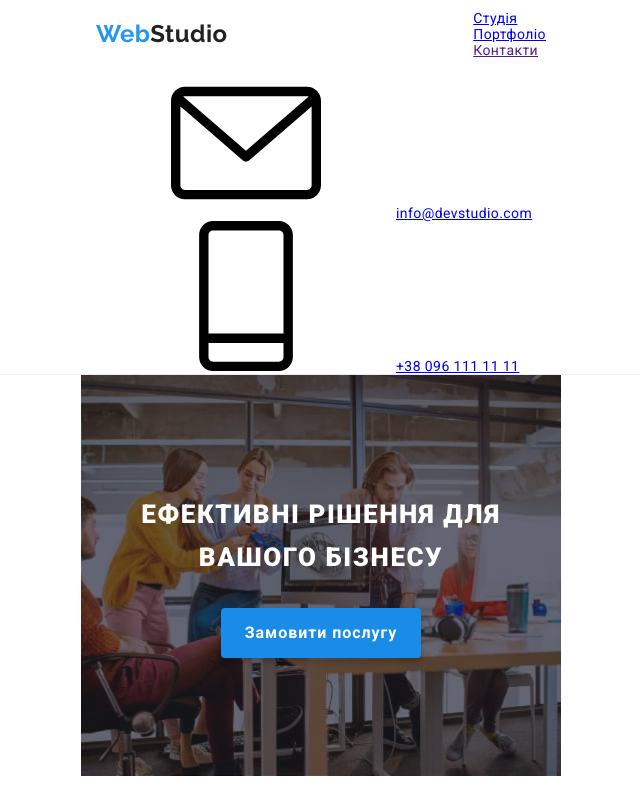
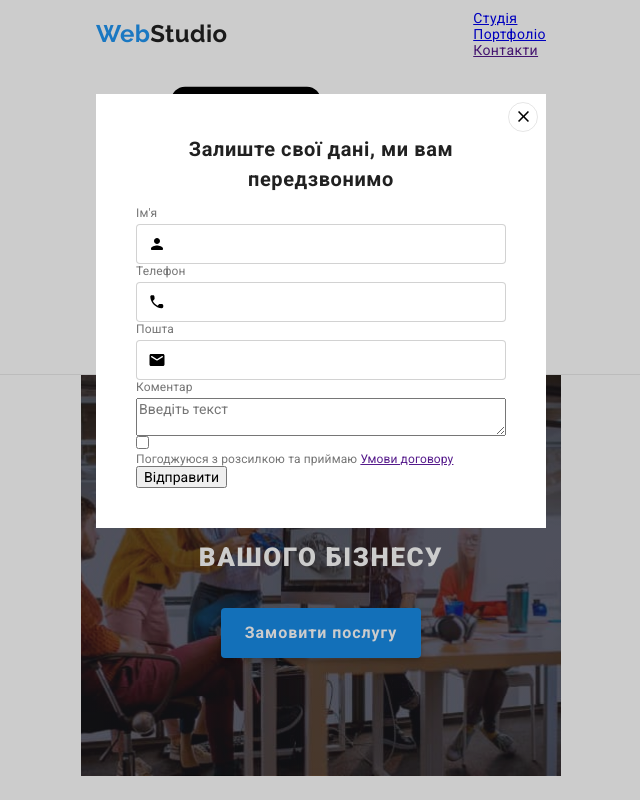
Before and after one commit to Linsted/WebStudio-project-HTML-CSS-adaptive-page-design, a plain HTML site: page index.html in a window 1280 px wide. Both pictures are taken after a click on the button "Замовити послугу". Shown: the top 800 px of the page, without its empty margins (319-959 px from the left). Drawn offline with nearby package versions, Linux system fonts and the light colour scheme.

Commit message:
add 2nd modal window

```diff
--- a/index.html
+++ b/index.html
@@ -307,10 +307,10 @@
 				<use href="./images/icons-opt.svg#icon-arrow-up"></use>
 			</svg>
 		</a>
-
+<!-- Modal window order  -->
 		<div class="backdrop is-hidden" data-modal>
 			<div class="modal">
-				<button class="button-close" data-modal-close> <svg class="button-close__icon" width="18px" height="18px">
+				<button class="button-close" data-modal-close> <svg class="button-close__icon" width="" height="">
 					<use href="./images/icons-opt.svg#icon-close-button"></use>
 				</svg> </button>
 				<p class="modal__text">Залиште свої дані, ми вам передзвонимо</p>
--- a/sass/components/_modalWindow.scss
+++ b/sass/components/_modalWindow.scss
@@ -1 +1,106 @@
 /* Backdrope and modal window*/
+.backdrop {
+
+    position: fixed;
+    top: 0;
+    left: 0;
+    bottom: 0;
+    right: 0;
+    padding: 94px 15px;
+    background-color: rgba(0, 0, 0, 0.2);
+
+    transform: scale(1);
+    opacity: 1;
+    transition: opacity 250ms linear, transform 250ms cubic-bezier(0.4, 0, 0.2, 1);;
+}
+.backdrop.is-hidden {
+    opacity: 0;
+    pointer-events: none;
+    overflow: hidden;
+
+}
+.modal {
+    position: relative;
+    max-width: 450px;
+    max-height: auto;
+    background-color: #FFFFFF;
+    padding: 40px;
+    margin-left: auto;
+    margin-right: auto;
+    transform: scale(1);
+    transition: transform 250ms cubic-bezier(0.4, 0, 0.2, 1);;
+}
+.backdrop.is-hidden .modal {
+    transform: scale(0.9);
+}
+.button-close {
+
+    position: absolute;
+    top: 8px;
+    right: 8px;
+    width: 30px;
+    height: 30px;
+
+    display: flex;
+    align-items: center;
+    justify-content: center;
+    padding: 0;
+    margin: 0;
+    border-radius: 50%;
+    background-color: transparent;
+    border: 1px solid rgba(0, 0, 0, 0.1);
+    cursor: pointer;
+
+}
+.button-close:hover,
+.button-close:focus {
+    fill: var(--brand-color);
+}
+.button-close__icon {
+    width: 18px;
+    height: 18px;
+
+}
+.modal__text {
+    margin-bottom: 12px;
+    font-weight: 700;
+    font-size: 20px;
+    line-height: 1.5;
+
+    text-align: center;
+    letter-spacing: 0.03em;
+}
+
+
+.modal-form__field {
+    position: relative;
+    display: flex;
+    flex-direction: column;
+
+}
+.modal-form__icon {
+    position: absolute;
+    bottom: 11px;
+    left: 12px;
+
+}
+
+.modal-form__label {
+    font-weight: 400;
+    font-size: 12px;
+    line-height: 1.1666;
+
+    letter-spacing: 0.01em;
+    color: #757575;
+
+    &:not(:last-child) {
+            margin-bottom: 4px;
+        }
+}
+
+
+.modal-form__input {
+    height: 40px;
+    border: 1px solid rgba(33, 33, 33, 0.2);
+    border-radius: 4px;
+}
```
Also changed, not shown: css/main.css, dist/css/main.min.css, 2 other files.
